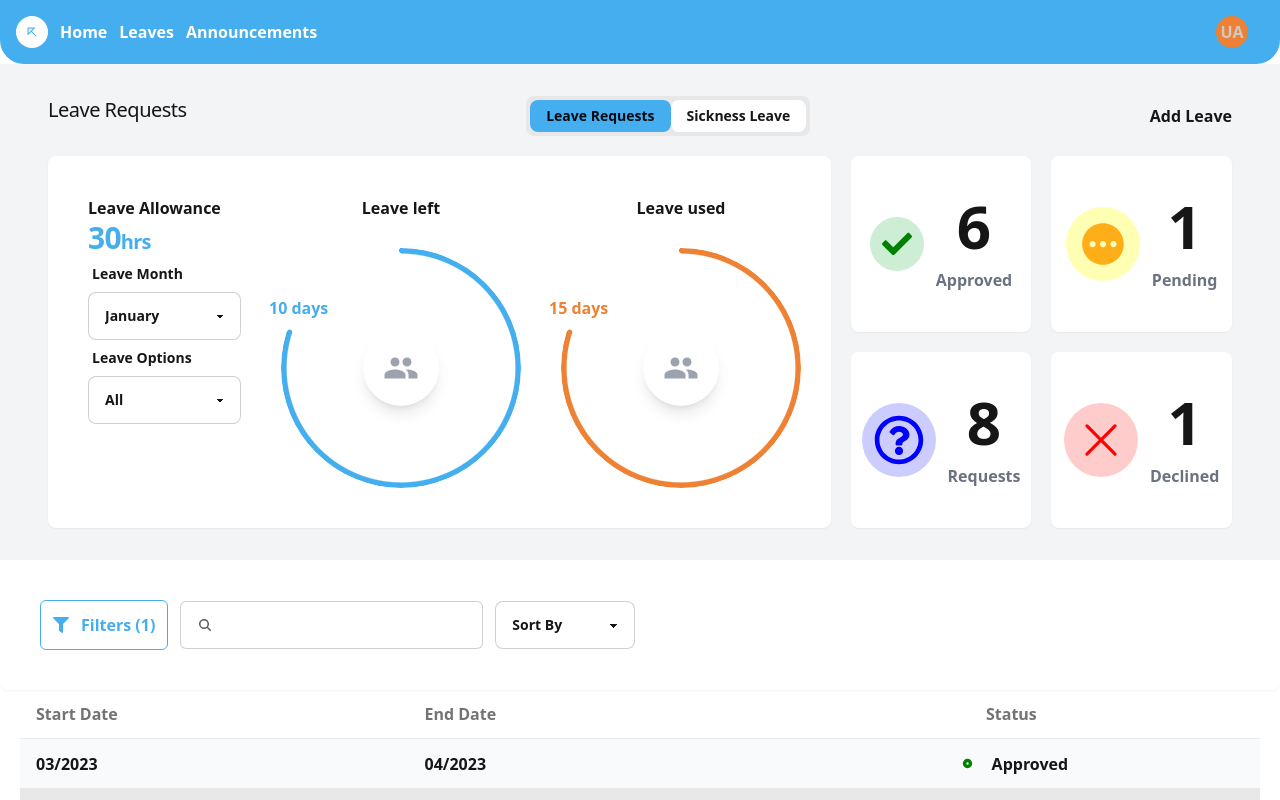
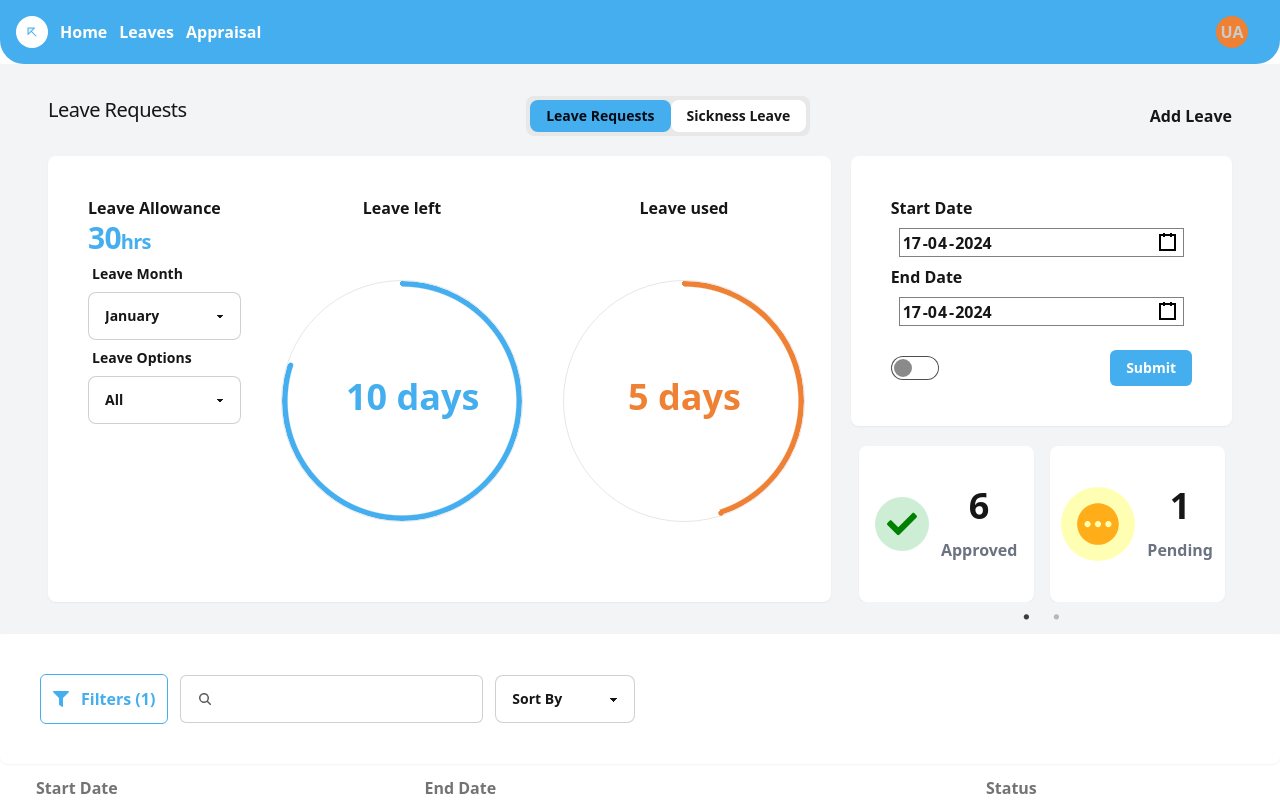
Before and after one commit to Earthfill/erp, a React (Vite) app: page / in a window 1280 px wide. Shown: the top 800 px of the page. Built offline with nearby package versions, Linux system fonts and the light colour scheme.

Commit message:
restructured the leave page

```diff
--- a/package.json
+++ b/package.json
@@ -16,6 +16,7 @@
     "axios": "^1.6.8",
     "moment": "^2.30.1",
     "react": "^18.2.0",
+    "react-date-picker": "^10.6.0",
     "react-dom": "^18.2.0",
     "react-google-charts": "^4.0.1",
     "react-hot-toast": "^2.4.1",
--- /dev/null
+++ b/src/components/FormDate.jsx
@@ -0,0 +1,23 @@
+import { useState } from "react";
+import DatePicker from "react-date-picker";
+import 'react-date-picker/dist/DatePicker.css';
+
+const FormDate = () => {
+  const [date, setDate] = useState(new Date());
+
+  return (
+    <div className="">
+      <DatePicker
+        value={date}
+        onChange={(date) => setDate(date)}
+        className="w-full p-2 rounded-lg focus:outline-none focus:border-blue-500"
+        format="dd-MM-y"
+        clearIcon={null}
+        // calendarIcon={null}
+        calendarClassName="bg-white"
+      />
+    </div>
+  )
+}
+
+export default FormDate
--- a/src/components/Navbar.jsx
+++ b/src/components/Navbar.jsx
@@ -23,7 +23,7 @@ const Navbar = () => {
         <ul className={`${isSidebarOpen ? 'flex transition-all duration-1000 font-semibold gap-3 text-base-100' : 'hidden md:flex transition-all duration-1000 font-semibold gap-3 text-base-100'}`}>
           <li>Home</li>
           <li>Leaves</li>
-          <li>Announcements</li>
+          <li>Appraisal</li>
         </ul>
       </div>
 
--- a/src/components/StatItem.jsx
+++ b/src/components/StatItem.jsx
@@ -5,10 +5,17 @@ const StatItem = ({ count, title, icon, color, bcg }) => {
   };
 
   return (
-    <div className="align-page flex md:justify-center gap-3 items-center">
-      <span className='rounded-full p-3 2xl:p-4 text-3xl' style={iconStyle}>{icon}</span>
+    // <div className="align-page md:flex-1">
+    //   <span className='rounded-full p-3 2xl:p-4 text-3xl md:hidden' style={iconStyle}>{icon}</span>
+    //   <div className="flex flex-col items-center gap-3">
+    //     <span className="text-5xl lg:text-6xl">{count}</span>
+    //     <h5 className="capitalize text-gray-500">{title}</h5>
+    //   </div>
+    // </div>
+    <div className="align-page flex justify-center gap-x-3 md:mx-2 items-center">
+      <span className="rounded-full p-3 2xl:p-4 text-3xl" style={iconStyle}>{icon}</span>
       <div className="flex flex-col items-center gap-3">
-        <span className="text-5xl lg:text-6xl">{count}</span>
+        <span className="text-5xl lg:text-4xl 2xl:text-6xl">{count}</span>
         <h5 className="capitalize text-gray-500">{title}</h5>
       </div>
     </div>
--- a/src/components/StatsBody.jsx
+++ b/src/components/StatsBody.jsx
@@ -1,7 +1,7 @@
 import { useSelector } from "react-redux"
 import FormSelect from "./FormSelect"
+import FormDate from "./FormDate";
 import StatsContainer from "./StatsContainer";
-import { MdPeople } from "react-icons/md";
 
 const StatsBody = () => {
   const { leaveOptions, leaveTime } = useSelector((store) => store.leave);
@@ -23,27 +23,40 @@ const StatsBody = () => {
           />
         </div>
         <div className="hidden md:flex md:gap-10 md:justify-center lg:justify-center">
-          <div className="md:flex md:flex-col md:items-center md:gap-y-5 lg:justify-between">
+          <div className="md:flex md:flex-col md:items-center md:gap-y-5 lg:justify-evenly lg:-mt-10">
             <span>Leave left</span>
-            <div className="radial-progress text-primary" style={{ "--value": "80", "--size": "15rem", "--thickness": "5px" }} role="progressbar">
-                <div className="shadow-lg p-5 text-4xl text-gray-400 rounded-full">
-                  <MdPeople />
-                </div>
-                <span className="absolute top-12 -left-3">10 days</span>
+            <div className="radial-progress text-primary border" style={{ "--value": "80", "--size": "15rem", "--thickness": "5px" }} role="progressbar">
+                <span className="absolute top-24 left-16 text-4xl">10 days</span>
             </div>
           </div>
-          <div className="flex flex-col items-center justify-between">
+          <div className="md:flex md:flex-col md:items-center md:gap-y-5 lg:justify-evenly lg:-mt-10">
             <span>Leave used</span>
-            <div className="radial-progress text-warning" style={{ "--value": "80", "--size": "15rem", "--thickness": "5px" }} role="progressbar">
-                <div className="shadow-lg p-5 text-4xl text-gray-400 rounded-full">
-                  <MdPeople />
-                </div>
-                <span className="absolute top-12 -left-3">15 days</span>
+            <div className="radial-progress text-warning border" style={{ "--value": "45", "--size": "15rem", "--thickness": "5px" }} role="progressbar">
+                <span className="absolute top-24 left-16 text-4xl">5 days</span>
             </div>
           </div>
         </div>
       </div>
-      <StatsContainer />
+
+      <div className="flex flex-col">
+        <div className="align-page">
+          <div>
+            Start Date
+            <FormDate />
+          </div>
+          <div>
+            End Date
+            <FormDate />
+          </div>
+          <div className="flex items-center justify-between mt-4">
+            <input type="checkbox" className="toggle toggle-primary" />
+            <button className="button-style bg-primary text-white">Submit</button>
+          </div>
+        </div>
+        <div>
+          <StatsContainer />
+        </div>
+      </div>
     </div>
   )
 }
--- a/src/components/StatsContainer.jsx
+++ b/src/components/StatsContainer.jsx
@@ -44,8 +44,8 @@ const StatsContainer = () => {
     dots: true,
     infinite: true,
     speed: 500,
-    slidesToShow: 1,
-    slidesToScroll: 1,
+    slidesToShow: 2,
+    slidesToScroll: 2,
     arrows: false,
     responsive: [
       {
@@ -60,13 +60,7 @@ const StatsContainer = () => {
 
   return (
     <>
-      <div className="hidden md:grid md:grid-cols-2 md:gap-5">
-        {defaultStats.map((item, index) => {
-          return <StatItem key={index} {...item} />
-        })}
-      </div>
-
-      <div className="md:hidden w-64 mx-auto mt-5">
+      <div className="w-80 md:w-full mx-auto mt-5">
         <Slider {...settings}>
           {defaultStats.map((item, index) => (
             <div key={index}>
--- a/src/components/index.js
+++ b/src/components/index.js
@@ -27,8 +27,9 @@ import StatsHeader from './StatsHeader';
 import StatsBody from './StatsBody';
 import Record from './Record';
 import LeaveTable from './LeaveTable';
+import FormDate from './FormDate';
 
 export {
   ErrorElement, Filters, FormInput, FormSelect, Loading, Navbar, SectionTitle, StatsContainer,
-  ChartsContainer, StatItem, Stats, StatsHeader, StatsBody, Record, LeaveTable
+  ChartsContainer, StatItem, Stats, StatsHeader, StatsBody, Record, LeaveTable, FormDate
 }
```
Also changed, not shown: 1 other file (tests, documents, lock files or other folders).
